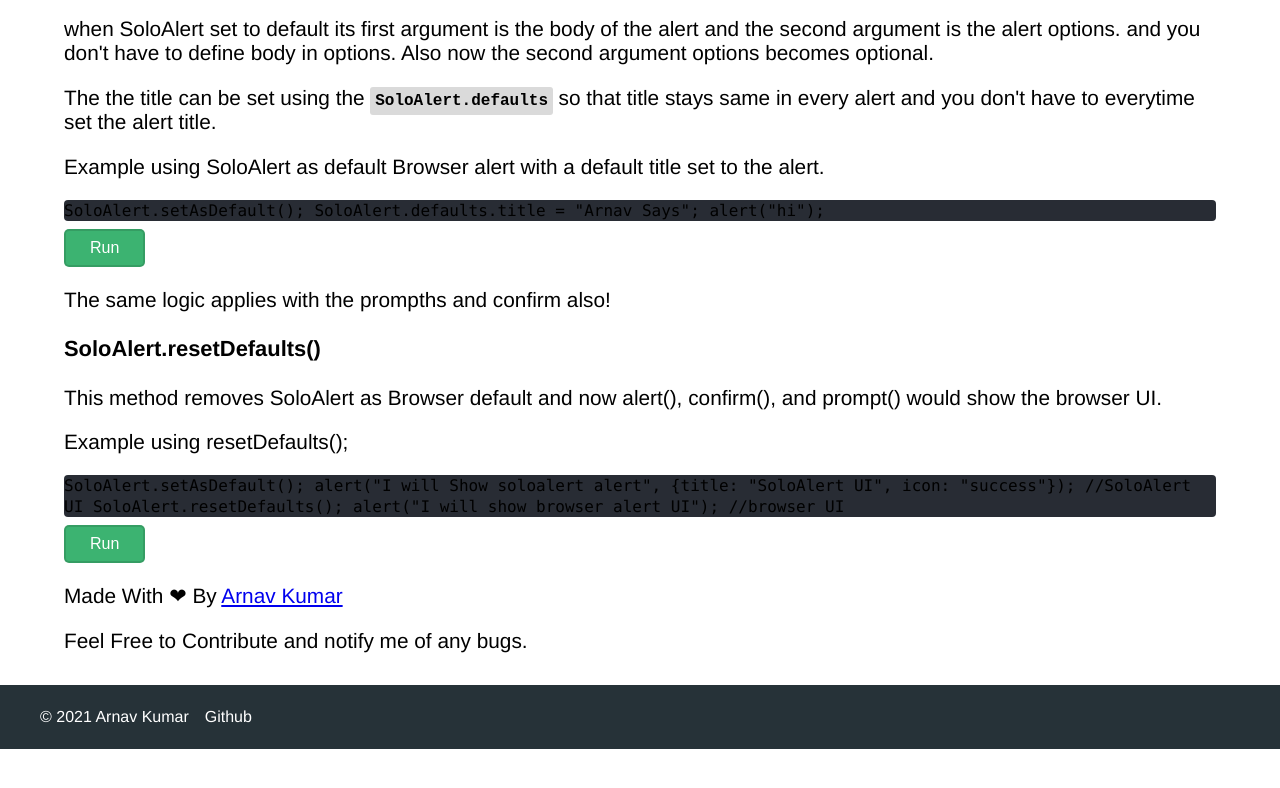
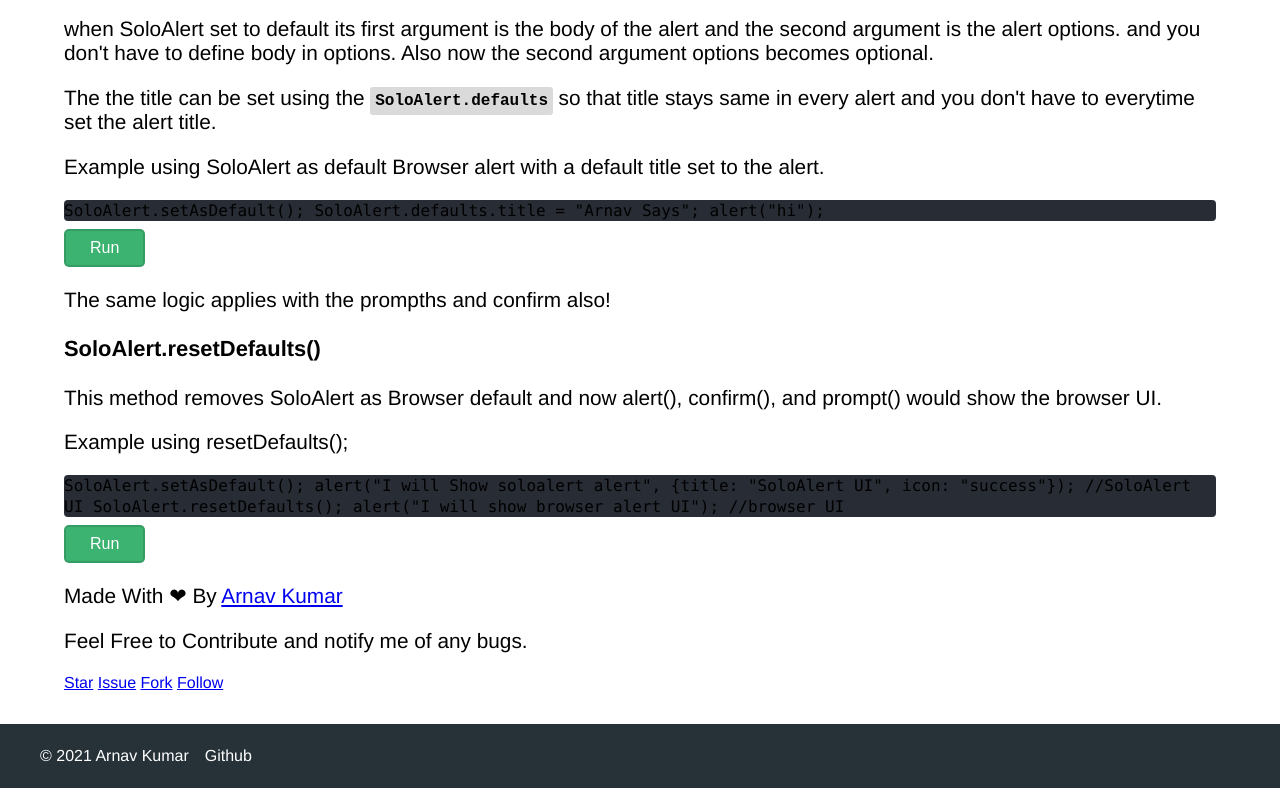
Before and after one commit to arnav-kr/soloalert, a website: page docs/index.html in a window 1280 px wide. Shown: the part 5437-6225 px from the top of the page. Before the commit the page ends 6186 px from the top, so only its background shows below. Drawn offline with nearby package versions, Linux system fonts and the light colour scheme; a script that the page names is missing.

Commit message:
docs update

```diff
--- a/docs/index.html
+++ b/docs/index.html
@@ -31,6 +31,7 @@
   <!-- Code Editor Setup End -->
   <link rel="stylesheet" href="style.css">
   <script src="script.js"></script>
+<script async defer src="https://buttons.github.io/buttons.js"></script>
 </head>
 
 <body>
@@ -424,6 +425,12 @@ alert("I will show browser alert UI");
       </div>
       <p>Made With ❤ By <a href="https://github.com/arnav-kr" target="_blank" rel="noopener noreferrer">Arnav Kumar</a></p>
       <p>Feel Free to Contribute and notify me of any bugs.</p>
+      <div class="github-actions">
+        <a class="github-button" href="https://github.com/arnav-kr/soloalert" data-icon="octicon-star" data-size="large" aria-label="Star arnav-kr/soloalert on GitHub">Star</a>
+        <a class="github-button" href="https://github.com/arnav-kr/soloalert/issues" data-icon="octicon-issue-opened" data-size="large" aria-label="Issue arnav-kr/soloalert on GitHub">Issue</a>
+        <a class="github-button" href="https://github.com/arnav-kr/soloalert/fork" data-icon="octicon-repo-forked" data-size="large" aria-label="Fork arnav-kr/soloalert on GitHub">Fork</a>
+        <a class="github-button" href="https://github.com/arnav-kr" data-size="large" aria-label="Follow @arnav-kr on GitHub">Follow</a>
+      </div>
     </div>
   </main>
 
```
